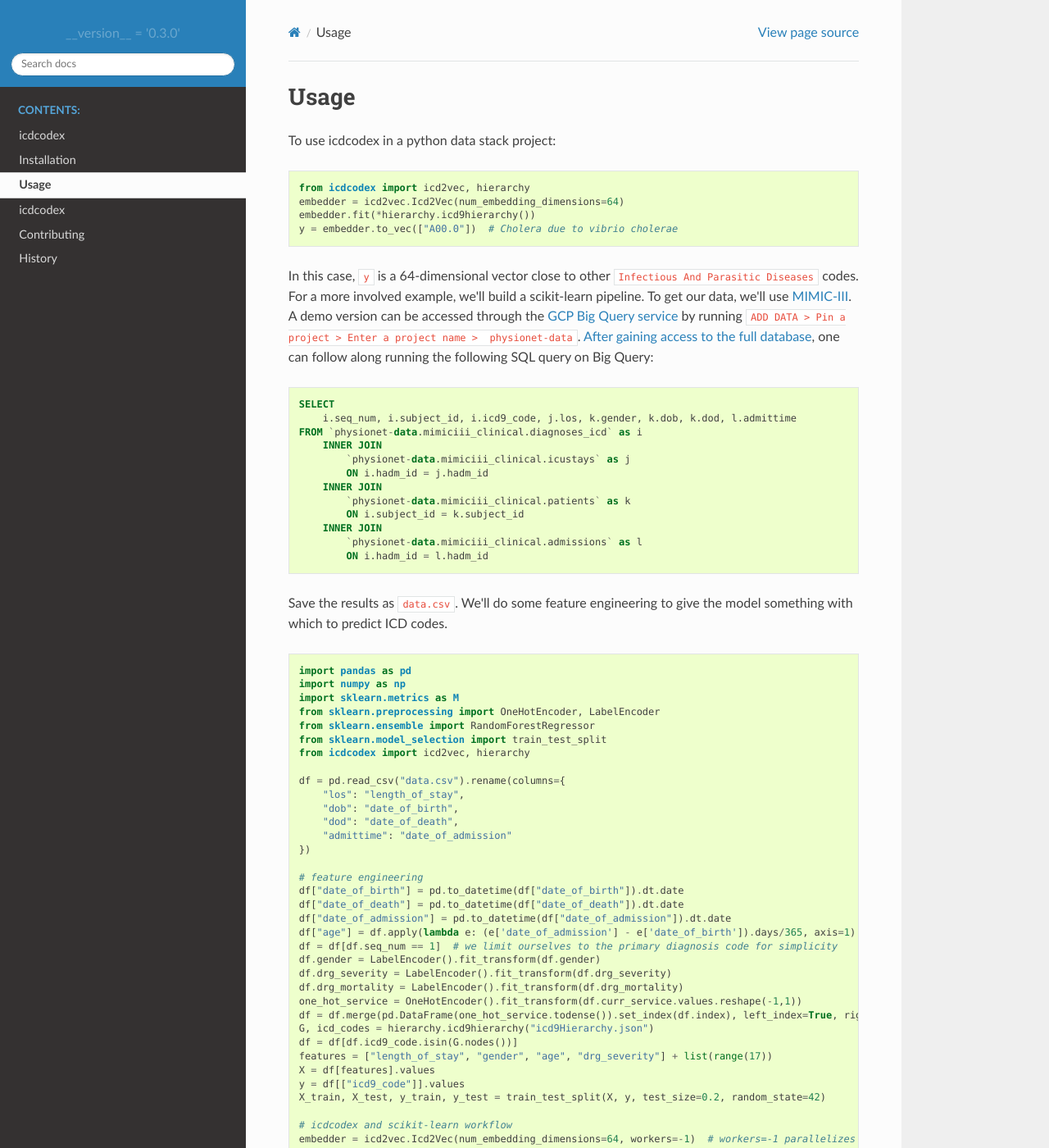
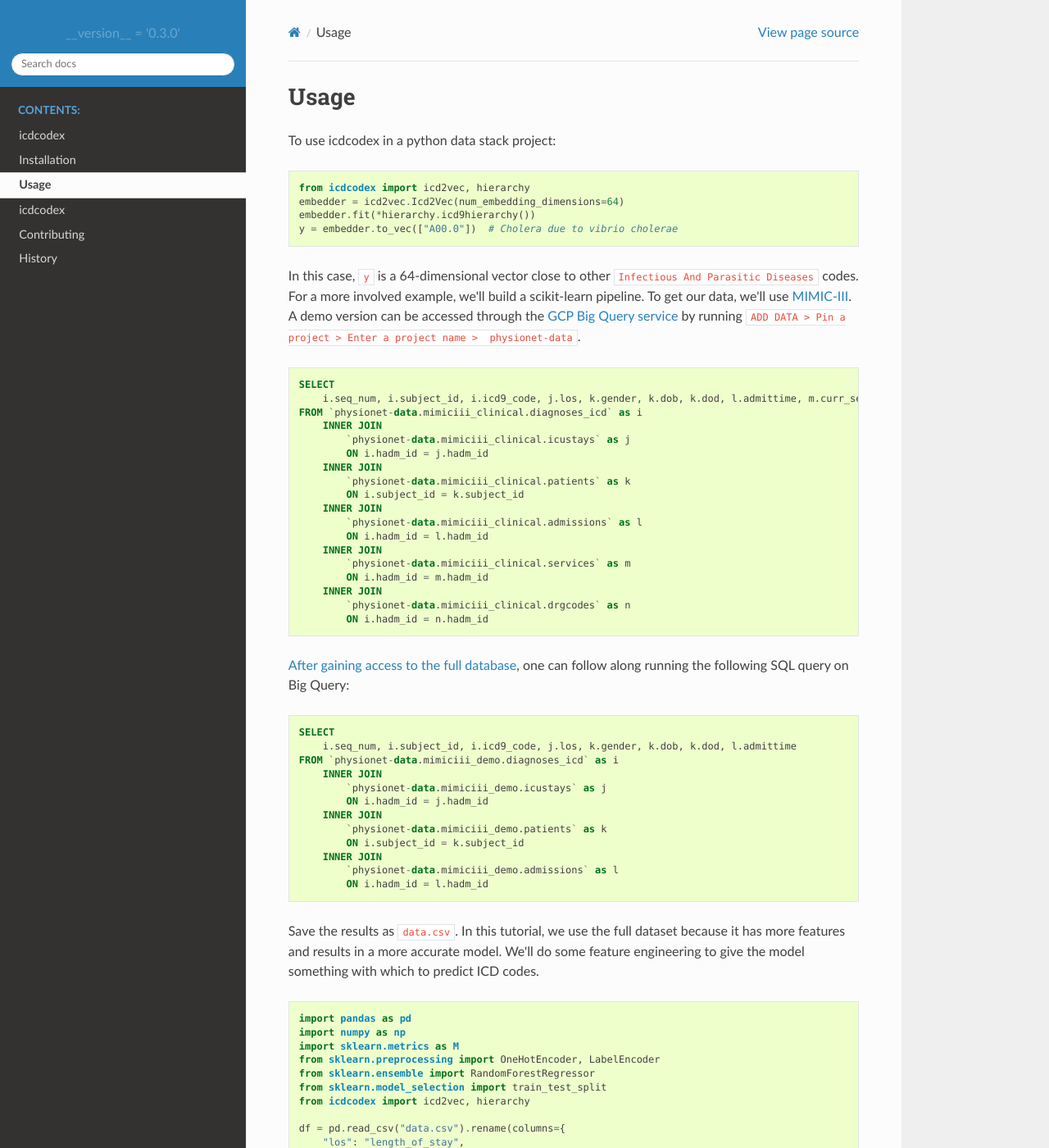
Before and after one commit to icd-codex/icd-codex, a Sphinx documentation site: the page built from docs/usage.md, in a window 1280 px wide and 1400 px high. Shown: the whole window at 82% size. Built offline with Sphinx 7.4.7 and the Read the Docs theme 2.0.0, drawn with Linux system fonts in a browser that asks for light colours.

Commit message:
Add full BigQuery query

````diff
--- a/docs/usage.md
+++ b/docs/usage.md
@@ -10,11 +10,11 @@ y = embedder.to_vec(["A00.0"])  # Cholera due to vibrio cholerae
 ```
 
 In this case, `y` is a 64-dimensional vector close to other `Infectious And Parasitic Diseases` codes. For a more involved example, we'll build a scikit-learn pipeline. To get our data, we'll use [MIMIC-III](https://mimic.physionet.org/gettingstarted/demo/). A demo version can be accessed through the [GCP Big Query service](https://cloud.google.com/bigquery/) by running `ADD DATA > Pin a project > Enter a project name >
-physionet-data`. [After gaining access to the full database](https://mimic.physionet.org/gettingstarted/access/), one can follow along running the following SQL query on Big Query:
+physionet-data`.
 
 ```sql
 SELECT
-    i.seq_num, i.subject_id, i.icd9_code, j.los, k.gender, k.dob, k.dod, l.admittime
+    i.seq_num, i.subject_id, i.icd9_code, j.los, k.gender, k.dob, k.dod, l.admittime, m.curr_service, n.drg_severity, n.drg_mortality
 FROM `physionet-data.mimiciii_clinical.diagnoses_icd` as i
     INNER JOIN
         `physionet-data.mimiciii_clinical.icustays` as j
@@ -25,9 +25,32 @@ FROM `physionet-data.mimiciii_clinical.diagnoses_icd` as i
     INNER JOIN
         `physionet-data.mimiciii_clinical.admissions` as l
         ON i.hadm_id = l.hadm_id
+    INNER JOIN
+        `physionet-data.mimiciii_clinical.services` as m
+        ON i.hadm_id = m.hadm_id
+    INNER JOIN
+        `physionet-data.mimiciii_clinical.drgcodes` as n
+        ON i.hadm_id = n.hadm_id
 ```
 
-Save the results as `data.csv`. We'll do some feature engineering to give the model something with which to predict ICD codes.
+[After gaining access to the full database](https://mimic.physionet.org/gettingstarted/access/), one can follow along running the following SQL query on Big Query:
+
+```sql
+SELECT
+    i.seq_num, i.subject_id, i.icd9_code, j.los, k.gender, k.dob, k.dod, l.admittime
+FROM `physionet-data.mimiciii_demo.diagnoses_icd` as i
+    INNER JOIN
+        `physionet-data.mimiciii_demo.icustays` as j
+        ON i.hadm_id = j.hadm_id
+    INNER JOIN
+        `physionet-data.mimiciii_demo.patients` as k
+        ON i.subject_id = k.subject_id
+    INNER JOIN
+        `physionet-data.mimiciii_demo.admissions` as l
+        ON i.hadm_id = l.hadm_id
+```
+
+Save the results as `data.csv`. In this tutorial, we use the full dataset because it has more features and results in a more accurate model. We'll do some feature engineering to give the model something with which to predict ICD codes.
 
 ```python
 import pandas as pd
````
